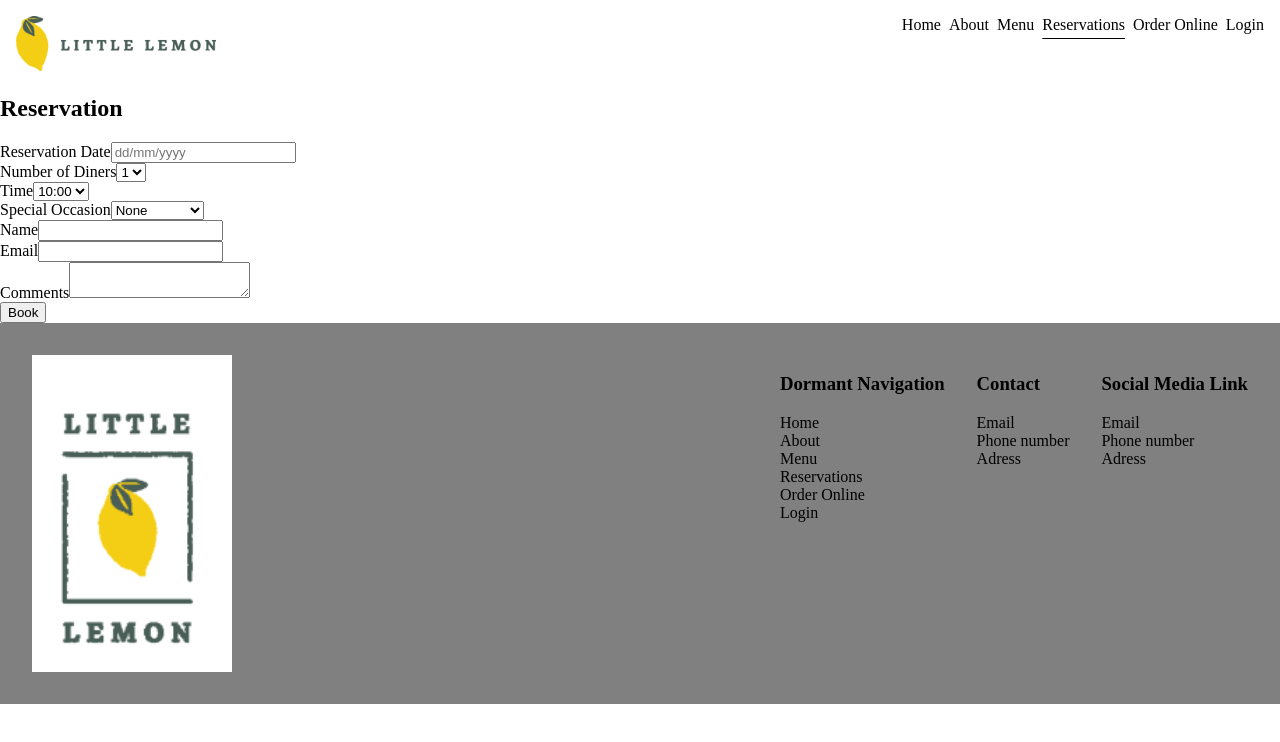
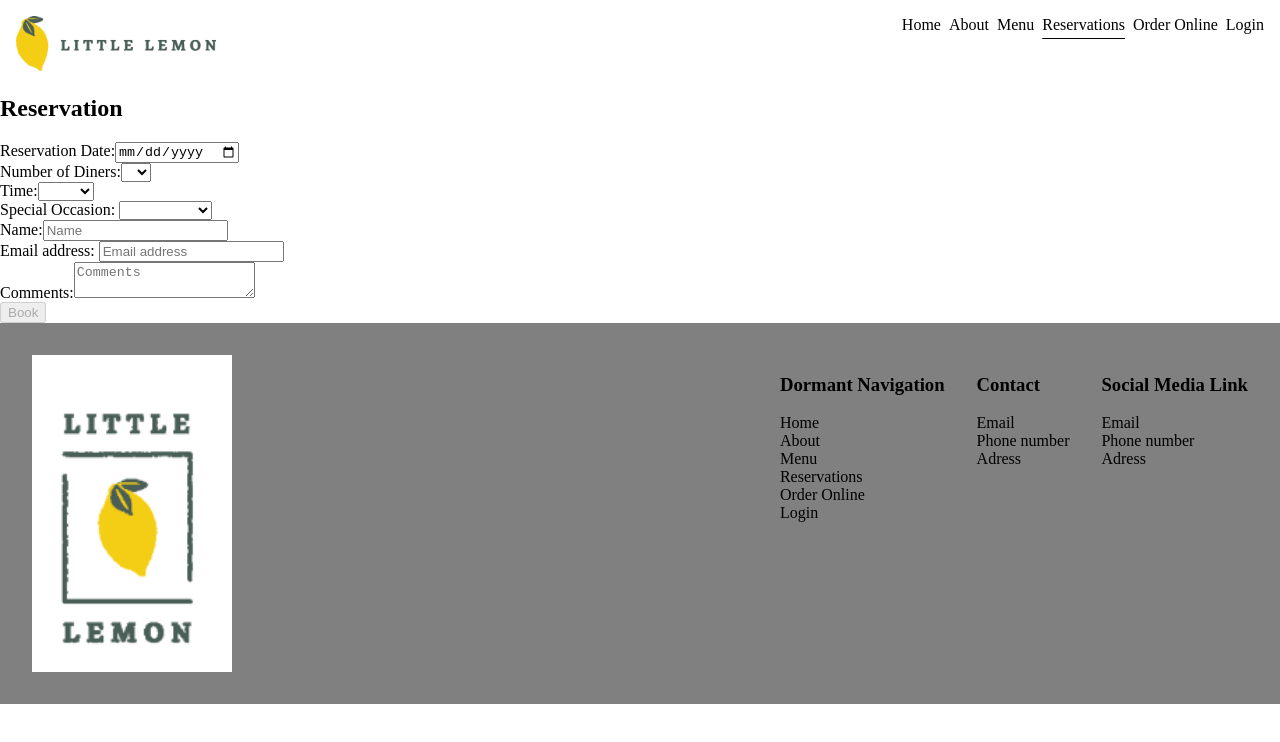
Before and after one commit to ChichiCuello/little-lemon-app, a React (Create React App) app: page / in a window 1280 px wide. Shown: the top 742 px of the page. Built offline with nearby package versions, Linux system fonts and the light colour scheme.

Commit message:
added all markup of form in react

```diff
--- a/src/components/Main.jsx
+++ b/src/components/Main.jsx
@@ -1,8 +1,109 @@
-import React from 'react'
+import React, { useState } from 'react'
 
 const Main = () => {
+  const[name, setName] = useState("");
+  const[email, setEmail] = useState("");
+  const[date, setDate] = useState("");
+  const[diners, setDiners] = useState("");
+  const[time, setTime] = useState("");
+  const[occasion, setOccasion] = useState("");
+  const[comments, setComments] = useState("");
+  const handleSubmit = (e) => {
+    e.preventDefault();
+    clearForm();
+    console.log('form submitted')
+  }
+
+  const clearForm = () => {
+    setName("");
+    setEmail("");
+    setDate("");
+    setDiners("");
+    setTime("");
+    setOccasion("");
+    setComments("");
+   };
+
+   const getIsFormValid= () =>{
+    return (
+      name &&
+      email &&
+      date &&
+      diners &&
+      time &&
+      occasion
+      );
+    };
   return (
-    <form>
+    <>
+      <h2>Reservation</h2>
+      <form onSubmit={handleSubmit}>
+      <div className="form-group">
+        <label htmlFor="date">Reservation Date:</label>
+        <input type="date" id="date" name="date" value={date} onChange={e => setDate(e.target.value)} />
+      </div>
+      <div className="form-group">
+        <label htmlFor="diners">Number of Diners:</label>
+        <select id="diners" name="diners" value={diners} onChange={e => setDiners(e.target.value)} >
+          <option value=""></option>
+          <option value="1">1</option>
+          <option value="2">2</option>
+          <option value="3">3</option>
+          <option value="4">4</option>
+          <option value="5">5</option>
+          <option value="6">6</option>
+          <option value="7">7</option>
+          <option value="8">8</option>
+
+        </select>
+      </div>
+      <div className="form-group">
+        <label htmlFor="time">Time:</label>
+        <select id="time" name="time" value={time} onChange={e => setTime(e.target.value)}>
+          <option value=""></option>
+          <option value="10:00">10:00</option>
+          <option value="11:00">11:00</option>
+          <option value="12:00">12:00</option>
+          <option value="13:00">13:00</option>
+          <option value="14:00">14:00</option>
+          <option value="18:00">18:00</option>
+          <option value="19:00">19:00</option>
+          <option value="20:00">20:00</option>
+        </select>
+      </div>
+      <div className="form-group">
+        <label htmlFor="occasion"> Special Occasion: </label>
+        <select id="occasion" name="occasion" value={occasion} onChange={e => setOccasion(e.target.value)}>
+          <option value=""></option>
+          <option value="birthday">Birthday</option>
+          <option value="anniversary">Anniversary</option>
+          <option value="celebration">Celebration</option>
+          <option value="other">Other</option>
+        </select>
+      </div>
+      <div className="form-group">
+        <label htmlFor="name">Name:</label>
+        <input type="text" id="name" name="name" placeholder='Name' value={name} onChange={e => setName(e.target.value)}/>
+      </div>
+      <div className="form-group">
+        <label htmlFor='email'>Email address: </label>
+        <input type="email" id="email" name="email" placeholder="Email address" value={email} onChange={(e) => { setEmail(e.target.value); }} />
+      </div>
+      <div className="form-group">
+        <label htmlFor="comments">Comments:</label>
+        <textarea type="textarea" id="comments" name="comments" placeholder="Comments" value={comments} onChange={(e) => { setComments(e.target.value); }}></textarea>
+      </div>
+        <button type="submit" disabled={!getIsFormValid()}>Book</button>
+      </form>
+    </>
+  );
+};
+
+export default Main
+
+{/*
+
+    <form onSubmit={handleSubmit}>
       <h2>Reservation</h2>
       <div className="form-group">
         <label htmlFor="date">Reservation Date</label>
@@ -46,8 +147,8 @@ const Main = () => {
         </select>
       </div>
       <div className="form-group">
-        <label htmlFor="name">Name</label>
-        <input type="text" id="name" name="name" />
+        <label htmlFor="name">Name:</label>
+        <input type="text" id="name" name="name" placeholder='name' value={name} onChange={e => setName(e.target.value)}/>
       </div>
       <div className="form-group">
         <label htmlFor="email">Email</label>
@@ -59,7 +160,16 @@ const Main = () => {
       </div>
       <button type="submit">Book</button>
     </form>
-  );
-};
 
-export default Main
+
+
+
+
+
+
+
+
+
+
+
+*/}
```
